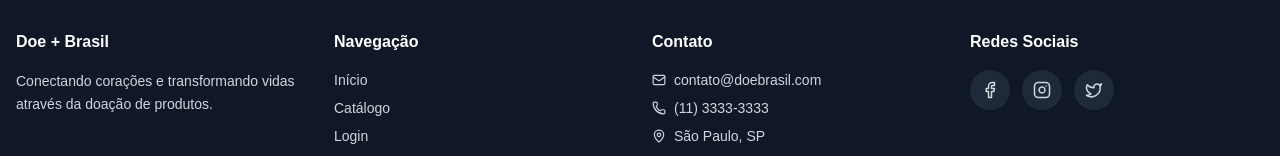
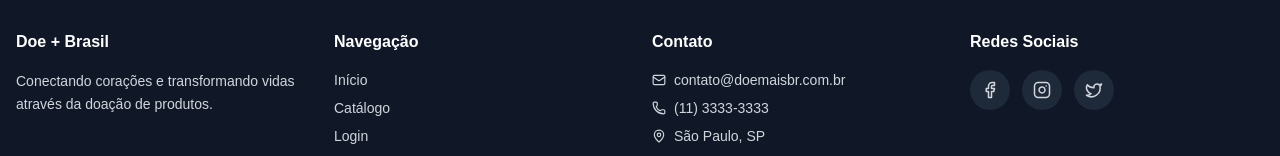
Before and after one commit to Ramirez-434/pibiex-doemoveis, a React (Vite) app in the folder web/: page / in a window 1280 px wide. Shown: the part 2054-2210 px from the top of the page. Built offline with nearby package versions, Linux system fonts and the light colour scheme; no server answers.

Commit message:
fix: update contact email domain in footer

```diff
--- a/web/src/components/Footer.tsx
+++ b/web/src/components/Footer.tsx
@@ -49,8 +49,8 @@ export const Footer: React.FC = () => {
             <ul className="space-y-2 text-xs sm:text-sm">
               <li className="flex items-center gap-2">
                 <Mail size={14} />
-                <a href="mailto:contato@doebrasil.com" className="hover:text-primary transition">
-                  contato@doebrasil.com
+                <a href="mailto:contato@doemaisbr.com.br" className="hover:text-primary transition">
+                  contato@doemaisbr.com.br
                 </a>
               </li>
               <li className="flex items-center gap-2">
```
